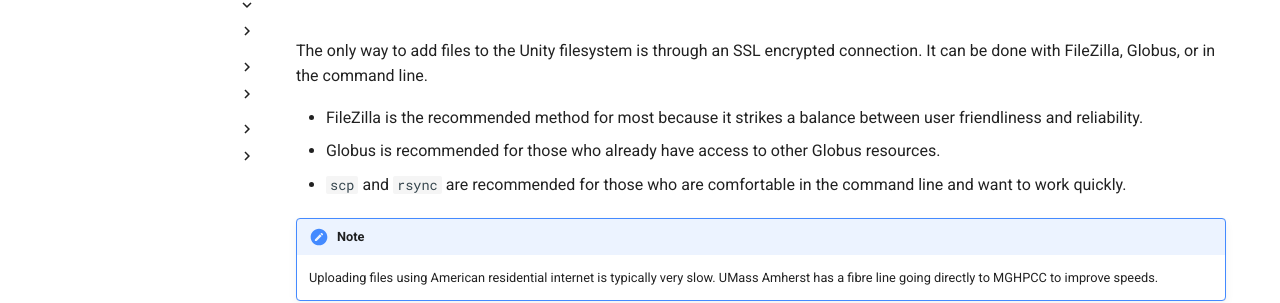
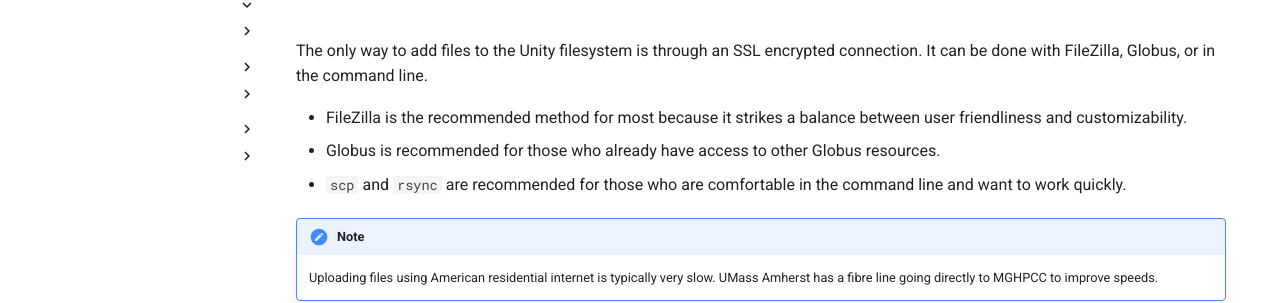
Before and after one commit to UMass-RC/unity-docs, an MkDocs documentation site: the page built from docs/uploading-files/index.md, in a window 1280 px wide and 900 px high. Shown: the part 142-445 px from the top of the window. Built offline with MkDocs 1.6.1 and Material for MkDocs 9.7.7, drawn with Linux system fonts in a browser that asks for light colours; comment, search, counter and statistics services are not loaded.

```diff
--- a/docs/uploading-files/index.md
+++ b/docs/uploading-files/index.md
@@ -1,7 +1,7 @@
 # Uploading Files to the Unity Filesystem
 The only way to add files to the Unity filesystem is through an SSL encrypted connection. It can be done with FileZilla, Globus, or in the command line.
 
-* FileZilla is the recommended method for most because it strikes a balance between user friendliness and reliability.
+* FileZilla is the recommended method for most because it strikes a balance between user friendliness and customizability.
 * Globus is recommended for those who already have access to other Globus resources.
 * `scp` and `rsync` are recommended for those who are comfortable in the command line and want to work quickly.
 
```
